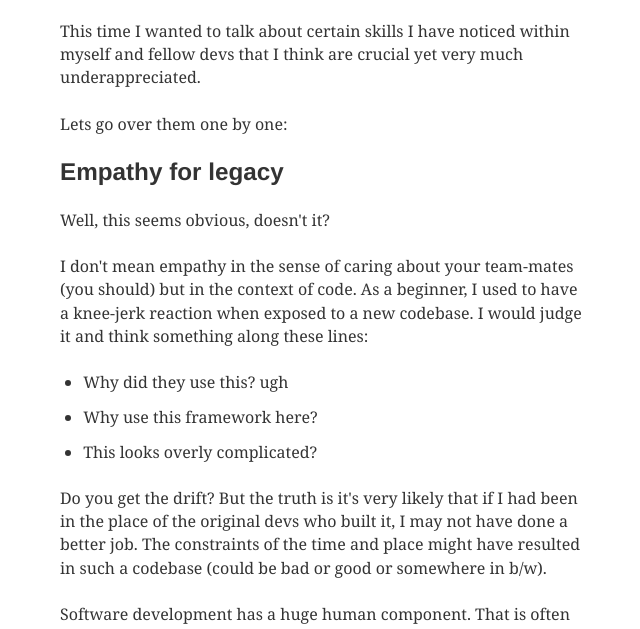
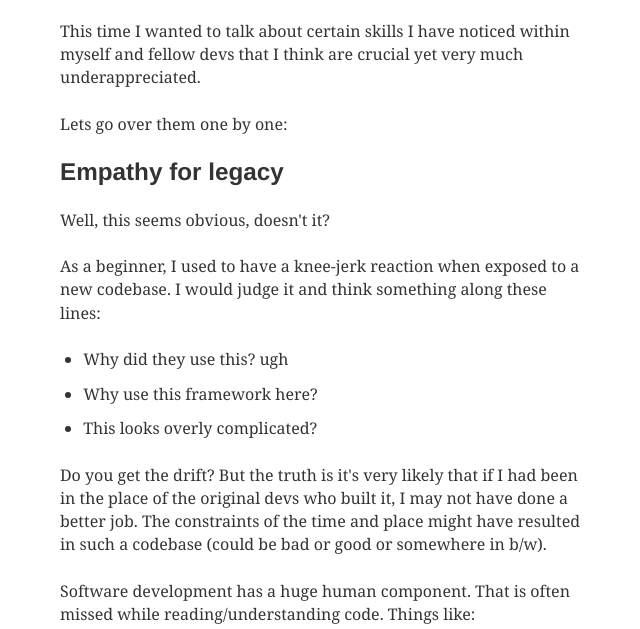
Before and after one commit to varenya/elpsykongroo, a Gatsby site: page /underappreciated-skills-of-dev/ in a window 1280 px wide. Shown: the part 155-784 px from the top of the page, without its empty margins (319-959 px from the left). Built offline with nearby package versions, Linux system fonts and the light colour scheme; Gatsby itself is replaced by a stand-in of ours; some packages are replaced by stand-ins of ours; what typography-theme-lincoln would draw is missing.

Commit message:
[vt] removing unnecessary sentences

```diff
--- a/content/blog/underappreciated-skills-of-dev/index.md
+++ b/content/blog/underappreciated-skills-of-dev/index.md
@@ -13,7 +13,7 @@ Lets go over them one by one:
 
 Well, this seems obvious, doesn't it?
 
-I don't mean empathy in the sense of caring about your team-mates (you should) but in the context of code. As a beginner, I used to have a knee-jerk reaction when exposed to a new codebase. I would judge it and think something along these lines:
+As a beginner, I used to have a knee-jerk reaction when exposed to a new codebase. I would judge it and think something along these lines:
 
 - Why did they use this? ugh
 - Why use this framework here?
```
